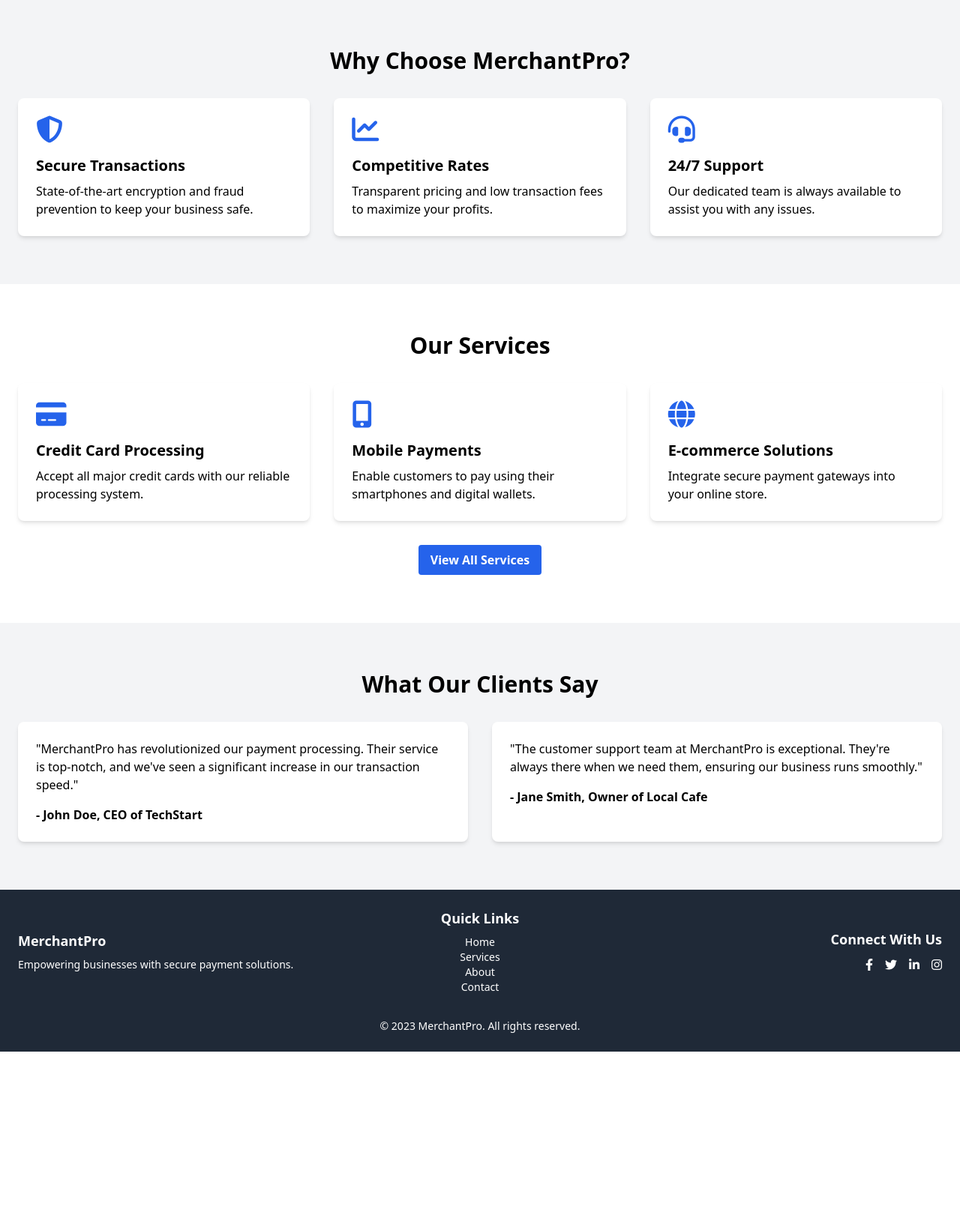
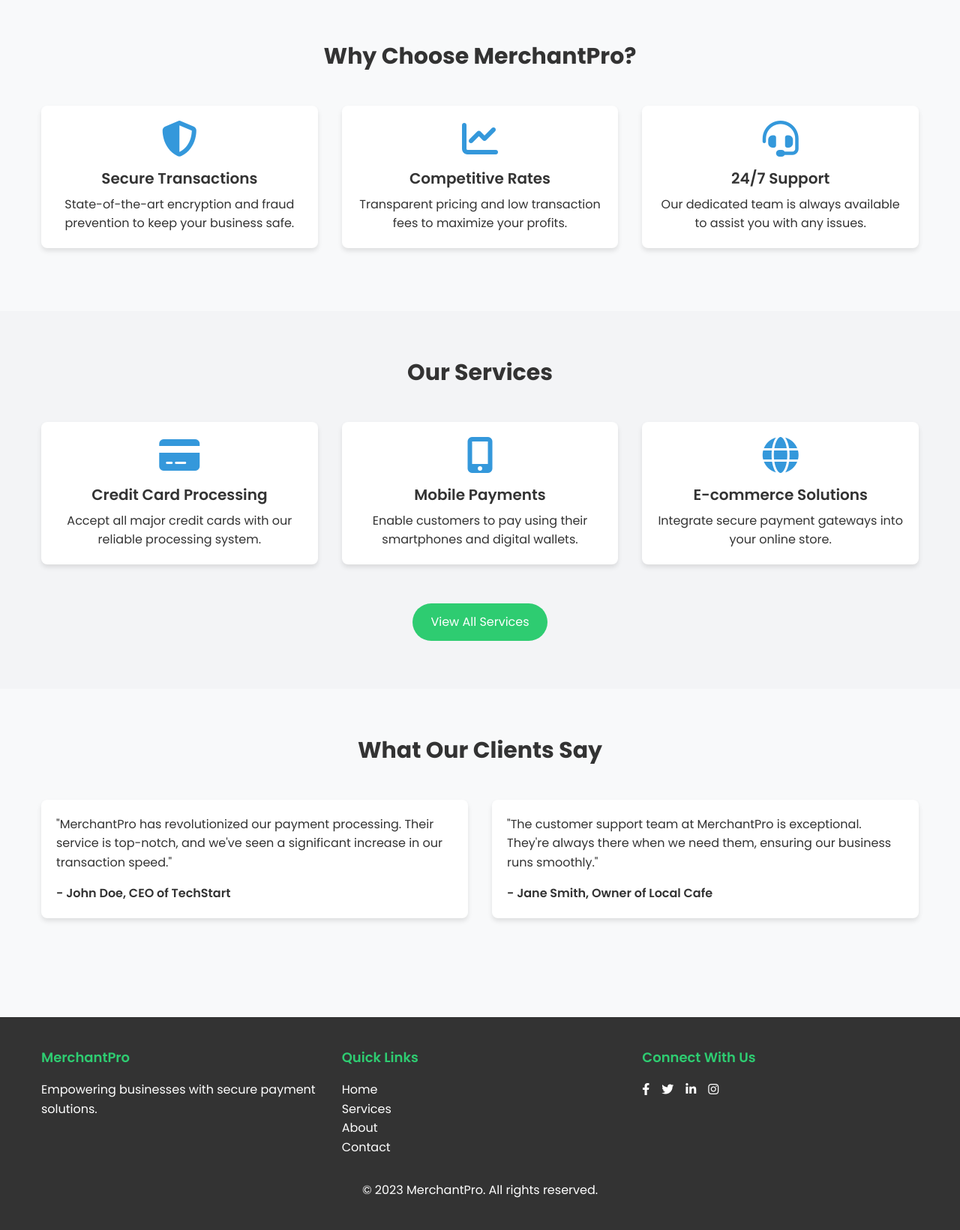
Before and after one commit to 33eerik/speed-pay, a Flask app: page / in a window 1280 px wide. Shown: the part 467-2108 px from the top of the page at 75% size. Before the commit the page ends 1870 px from the top, so only its background shows below. Run offline with Flask 3, Linux system fonts and the light colour scheme; some libraries are stand-ins or nearby versions.

Commit message:
Agent query: Is the website now displaying a more modern look with the updated color scheme, typography, and layout? Are the animations and hover effects working correctly?

```diff
--- a/static/css/styles.css
+++ b/static/css/styles.css
@@ -1,12 +1,155 @@
+/* Import Google Fonts */
+@import url('https://fonts.googleapis.com/css2?family=Poppins:wght@300;400;600;700&display=swap');
+
 /* Custom styles */
+:root {
+    --primary-color: #3498db;
+    --secondary-color: #2ecc71;
+    --background-color: #f8f9fa;
+    --text-color: #333;
+    --card-background: #ffffff;
+}
+
+body {
+    font-family: 'Poppins', sans-serif;
+    background-color: var(--background-color);
+    color: var(--text-color);
+    line-height: 1.6;
+}
+
+.container {
+    max-width: 1200px;
+    margin: 0 auto;
+    padding: 0 15px;
+}
+
+/* Header styles */
+header {
+    background-color: var(--primary-color);
+    box-shadow: 0 2px 4px rgba(0, 0, 0, 0.1);
+}
+
+nav a {
+    color: #fff;
+    text-decoration: none;
+    padding: 10px;
+    transition: color 0.3s ease;
+}
+
+nav a:hover {
+    color: var(--secondary-color);
+}
+
+/* Hero section */
 .hero {
     background-image: linear-gradient(rgba(0, 0, 0, 0.5), rgba(0, 0, 0, 0.5)), url('https://source.unsplash.com/1600x900/?business,finance');
     background-size: cover;
     background-position: center;
+    color: #fff;
+    text-align: center;
+    padding: 100px 0;
 }
 
-.service-card:hover {
+.hero h1 {
+    font-size: 3rem;
+    margin-bottom: 20px;
+    animation: fadeInUp 1s ease-out;
+}
+
+.hero p {
+    font-size: 1.2rem;
+    margin-bottom: 30px;
+    animation: fadeInUp 1s ease-out 0.5s;
+    opacity: 0;
+    animation-fill-mode: forwards;
+}
+
+/* Button styles */
+.btn {
+    display: inline-block;
+    background-color: var(--secondary-color);
+    color: #fff;
+    padding: 12px 24px;
+    border-radius: 30px;
+    text-decoration: none;
+    transition: background-color 0.3s ease, transform 0.3s ease;
+}
+
+.btn:hover {
+    background-color: #27ae60;
+    transform: translateY(-3px);
+}
+
+/* Card styles */
+.card {
+    background-color: var(--card-background);
+    border-radius: 8px;
+    box-shadow: 0 4px 6px rgba(0, 0, 0, 0.1);
+    padding: 20px;
+    margin-bottom: 20px;
+    transition: transform 0.3s ease, box-shadow 0.3s ease;
+}
+
+.card:hover {
     transform: translateY(-5px);
-    box-shadow: 0 4px 6px rgba(0, 0, 0, 0.1);
-    transition: all 0.3s ease;
+    box-shadow: 0 6px 12px rgba(0, 0, 0, 0.15);
 }
+
+/* Service card styles */
+.service-card {
+    text-align: center;
+}
+
+.service-card i {
+    font-size: 3rem;
+    color: var(--primary-color);
+    margin-bottom: 15px;
+}
+
+/* Responsive design */
+@media (max-width: 768px) {
+    .hero h1 {
+        font-size: 2.5rem;
+    }
+
+    .hero p {
+        font-size: 1rem;
+    }
+
+    .card {
+        padding: 15px;
+    }
+}
+
+/* Animations */
+@keyframes fadeInUp {
+    from {
+        opacity: 0;
+        transform: translateY(20px);
+    }
+    to {
+        opacity: 1;
+        transform: translateY(0);
+    }
+}
+
+/* Footer styles */
+footer {
+    background-color: #333;
+    color: #fff;
+    padding: 40px 0;
+}
+
+footer h3 {
+    color: var(--secondary-color);
+}
+
+footer a {
+    color: #fff;
+    text-decoration: none;
+    transition: color 0.3s ease;
+}
+
+footer a:hover {
+    color: var(--secondary-color);
+}
--- a/templates/base.html
+++ b/templates/base.html
@@ -3,34 +3,34 @@
 <head>
     <meta charset="UTF-8">
     <meta name="viewport" content="width=device-width, initial-scale=1.0">
-    <title>{% block title %}Merchant Processing Company{% endblock %}</title>
+    <title>{% block title %}MerchantPro - Secure Payment Solutions{% endblock %}</title>
     <link href="https://cdn.jsdelivr.net/npm/tailwindcss@2.2.19/dist/tailwind.min.css" rel="stylesheet">
     <link rel="stylesheet" href="https://cdnjs.cloudflare.com/ajax/libs/font-awesome/6.1.1/css/all.min.css">
     <link rel="stylesheet" href="{{ url_for('static', filename='css/styles.css') }}">
 </head>
 <body class="flex flex-col min-h-screen">
-    <header class="bg-blue-600 text-white">
-        <nav class="container mx-auto px-6 py-3">
+    <header class="py-4">
+        <nav class="container mx-auto px-6">
             <div class="flex justify-between items-center">
-                <a href="{{ url_for('index') }}" class="text-2xl font-bold">
-                    <img src="{{ url_for('static', filename='img/logo.svg') }}" alt="Logo" class="h-8 w-8 inline-block mr-2">
+                <a href="{{ url_for('index') }}" class="text-2xl font-bold flex items-center">
+                    <img src="{{ url_for('static', filename='img/logo.svg') }}" alt="Logo" class="h-8 w-8 mr-2">
                     MerchantPro
                 </a>
-                <div class="hidden md:flex space-x-4">
-                    <a href="{{ url_for('index') }}" class="hover:text-blue-200">Home</a>
-                    <a href="{{ url_for('services') }}" class="hover:text-blue-200">Services</a>
-                    <a href="{{ url_for('about') }}" class="hover:text-blue-200">About</a>
-                    <a href="{{ url_for('contact') }}" class="hover:text-blue-200">Contact</a>
+                <div class="hidden md:flex space-x-6">
+                    <a href="{{ url_for('index') }}">Home</a>
+                    <a href="{{ url_for('services') }}">Services</a>
+                    <a href="{{ url_for('about') }}">About</a>
+                    <a href="{{ url_for('contact') }}">Contact</a>
                 </div>
                 <button id="mobile-menu-button" class="md:hidden">
                     <i class="fas fa-bars"></i>
                 </button>
             </div>
-            <div id="mobile-menu" class="md:hidden hidden mt-3">
-                <a href="{{ url_for('index') }}" class="block py-2 hover:text-blue-200">Home</a>
-                <a href="{{ url_for('services') }}" class="block py-2 hover:text-blue-200">Services</a>
-                <a href="{{ url_for('about') }}" class="block py-2 hover:text-blue-200">About</a>
-                <a href="{{ url_for('contact') }}" class="block py-2 hover:text-blue-200">Contact</a>
+            <div id="mobile-menu" class="md:hidden hidden mt-4">
+                <a href="{{ url_for('index') }}" class="block py-2">Home</a>
+                <a href="{{ url_for('services') }}" class="block py-2">Services</a>
+                <a href="{{ url_for('about') }}" class="block py-2">About</a>
+                <a href="{{ url_for('contact') }}" class="block py-2">Contact</a>
             </div>
         </nav>
     </header>
@@ -39,33 +39,33 @@
         {% block content %}{% endblock %}
     </main>
 
-    <footer class="bg-gray-800 text-white py-6">
+    <footer class="mt-12">
         <div class="container mx-auto px-6">
-            <div class="flex flex-wrap justify-between items-center">
-                <div class="w-full md:w-1/3 text-center md:text-left">
-                    <h3 class="text-lg font-semibold mb-2">MerchantPro</h3>
-                    <p class="text-sm">Empowering businesses with secure payment solutions.</p>
+            <div class="grid grid-cols-1 md:grid-cols-3 gap-8">
+                <div>
+                    <h3 class="text-lg font-semibold mb-4">MerchantPro</h3>
+                    <p>Empowering businesses with secure payment solutions.</p>
                 </div>
-                <div class="w-full md:w-1/3 text-center mt-4 md:mt-0">
-                    <h3 class="text-lg font-semibold mb-2">Quick Links</h3>
-                    <ul class="text-sm">
-                        <li><a href="{{ url_for('index') }}" class="hover:text-blue-300">Home</a></li>
-                        <li><a href="{{ url_for('services') }}" class="hover:text-blue-300">Services</a></li>
-                        <li><a href="{{ url_for('about') }}" class="hover:text-blue-300">About</a></li>
-                        <li><a href="{{ url_for('contact') }}" class="hover:text-blue-300">Contact</a></li>
+                <div>
+                    <h3 class="text-lg font-semibold mb-4">Quick Links</h3>
+                    <ul>
+                        <li><a href="{{ url_for('index') }}">Home</a></li>
+                        <li><a href="{{ url_for('services') }}">Services</a></li>
+                        <li><a href="{{ url_for('about') }}">About</a></li>
+                        <li><a href="{{ url_for('contact') }}">Contact</a></li>
                     </ul>
                 </div>
-                <div class="w-full md:w-1/3 text-center md:text-right mt-4 md:mt-0">
-                    <h3 class="text-lg font-semibold mb-2">Connect With Us</h3>
-                    <div class="flex justify-center md:justify-end space-x-4">
-                        <a href="#" class="hover:text-blue-300"><i class="fab fa-facebook-f"></i></a>
-                        <a href="#" class="hover:text-blue-300"><i class="fab fa-twitter"></i></a>
-                        <a href="#" class="hover:text-blue-300"><i class="fab fa-linkedin-in"></i></a>
-                        <a href="#" class="hover:text-blue-300"><i class="fab fa-instagram"></i></a>
+                <div>
+                    <h3 class="text-lg font-semibold mb-4">Connect With Us</h3>
+                    <div class="flex space-x-4">
+                        <a href="#"><i class="fab fa-facebook-f"></i></a>
+                        <a href="#"><i class="fab fa-twitter"></i></a>
+                        <a href="#"><i class="fab fa-linkedin-in"></i></a>
+                        <a href="#"><i class="fab fa-instagram"></i></a>
                     </div>
                 </div>
             </div>
-            <div class="mt-8 text-center text-sm">
+            <div class="mt-8 text-center">
                 <p>&copy; 2023 MerchantPro. All rights reserved.</p>
             </div>
         </div>
--- a/templates/index.html
+++ b/templates/index.html
@@ -3,30 +3,30 @@
 {% block title %}MerchantPro - Secure Payment Solutions{% endblock %}
 
 {% block content %}
-<section class="hero text-white py-32">
-    <div class="container mx-auto px-6 text-center">
+<section class="hero">
+    <div class="container mx-auto px-6">
         <h1 class="text-5xl font-bold mb-4">Secure Payment Solutions for Your Business</h1>
         <p class="text-xl mb-8">Streamline your transactions with our cutting-edge merchant processing services.</p>
-        <a href="{{ url_for('contact') }}" class="bg-blue-600 hover:bg-blue-700 text-white font-bold py-3 px-6 rounded-full text-lg transition duration-300">Get Started</a>
+        <a href="{{ url_for('contact') }}" class="btn">Get Started</a>
     </div>
 </section>
 
-<section class="py-16 bg-gray-100">
+<section class="py-16">
     <div class="container mx-auto px-6">
-        <h2 class="text-3xl font-bold text-center mb-8">Why Choose MerchantPro?</h2>
+        <h2 class="text-3xl font-bold text-center mb-12">Why Choose MerchantPro?</h2>
         <div class="grid grid-cols-1 md:grid-cols-3 gap-8">
-            <div class="bg-white p-6 rounded-lg shadow-md">
-                <i class="fas fa-shield-alt text-4xl text-blue-600 mb-4"></i>
+            <div class="card service-card">
+                <i class="fas fa-shield-alt"></i>
                 <h3 class="text-xl font-semibold mb-2">Secure Transactions</h3>
                 <p>State-of-the-art encryption and fraud prevention to keep your business safe.</p>
             </div>
-            <div class="bg-white p-6 rounded-lg shadow-md">
-                <i class="fas fa-chart-line text-4xl text-blue-600 mb-4"></i>
+            <div class="card service-card">
+                <i class="fas fa-chart-line"></i>
                 <h3 class="text-xl font-semibold mb-2">Competitive Rates</h3>
                 <p>Transparent pricing and low transaction fees to maximize your profits.</p>
             </div>
-            <div class="bg-white p-6 rounded-lg shadow-md">
-                <i class="fas fa-headset text-4xl text-blue-600 mb-4"></i>
+            <div class="card service-card">
+                <i class="fas fa-headset"></i>
                 <h3 class="text-xl font-semibold mb-2">24/7 Support</h3>
                 <p>Our dedicated team is always available to assist you with any issues.</p>
             </div>
@@ -34,41 +34,41 @@
     </div>
 </section>
 
-<section class="py-16">
+<section class="py-16 bg-gray-100">
     <div class="container mx-auto px-6">
-        <h2 class="text-3xl font-bold text-center mb-8">Our Services</h2>
+        <h2 class="text-3xl font-bold text-center mb-12">Our Services</h2>
         <div class="grid grid-cols-1 md:grid-cols-2 lg:grid-cols-3 gap-8">
-            <div class="service-card bg-white p-6 rounded-lg shadow-md">
-                <i class="fas fa-credit-card text-4xl text-blue-600 mb-4"></i>
+            <div class="card service-card">
+                <i class="fas fa-credit-card"></i>
                 <h3 class="text-xl font-semibold mb-2">Credit Card Processing</h3>
                 <p>Accept all major credit cards with our reliable processing system.</p>
             </div>
-            <div class="service-card bg-white p-6 rounded-lg shadow-md">
-                <i class="fas fa-mobile-alt text-4xl text-blue-600 mb-4"></i>
+            <div class="card service-card">
+                <i class="fas fa-mobile-alt"></i>
                 <h3 class="text-xl font-semibold mb-2">Mobile Payments</h3>
                 <p>Enable customers to pay using their smartphones and digital wallets.</p>
             </div>
-            <div class="service-card bg-white p-6 rounded-lg shadow-md">
-                <i class="fas fa-globe text-4xl text-blue-600 mb-4"></i>
+            <div class="card service-card">
+                <i class="fas fa-globe"></i>
                 <h3 class="text-xl font-semibold mb-2">E-commerce Solutions</h3>
                 <p>Integrate secure payment gateways into your online store.</p>
             </div>
         </div>
         <div class="text-center mt-8">
-            <a href="{{ url_for('services') }}" class="inline-block bg-blue-600 hover:bg-blue-700 text-white font-bold py-2 px-4 rounded transition duration-300">View All Services</a>
+            <a href="{{ url_for('services') }}" class="btn">View All Services</a>
         </div>
     </div>
 </section>
 
-<section class="py-16 bg-gray-100">
+<section class="py-16">
     <div class="container mx-auto px-6">
-        <h2 class="text-3xl font-bold text-center mb-8">What Our Clients Say</h2>
+        <h2 class="text-3xl font-bold text-center mb-12">What Our Clients Say</h2>
         <div class="grid grid-cols-1 md:grid-cols-2 gap-8">
-            <div class="bg-white p-6 rounded-lg shadow-md">
+            <div class="card">
                 <p class="mb-4">"MerchantPro has revolutionized our payment processing. Their service is top-notch, and we've seen a significant increase in our transaction speed."</p>
                 <p class="font-semibold">- John Doe, CEO of TechStart</p>
             </div>
-            <div class="bg-white p-6 rounded-lg shadow-md">
+            <div class="card">
                 <p class="mb-4">"The customer support team at MerchantPro is exceptional. They're always there when we need them, ensuring our business runs smoothly."</p>
                 <p class="font-semibold">- Jane Smith, Owner of Local Cafe</p>
             </div>
```
